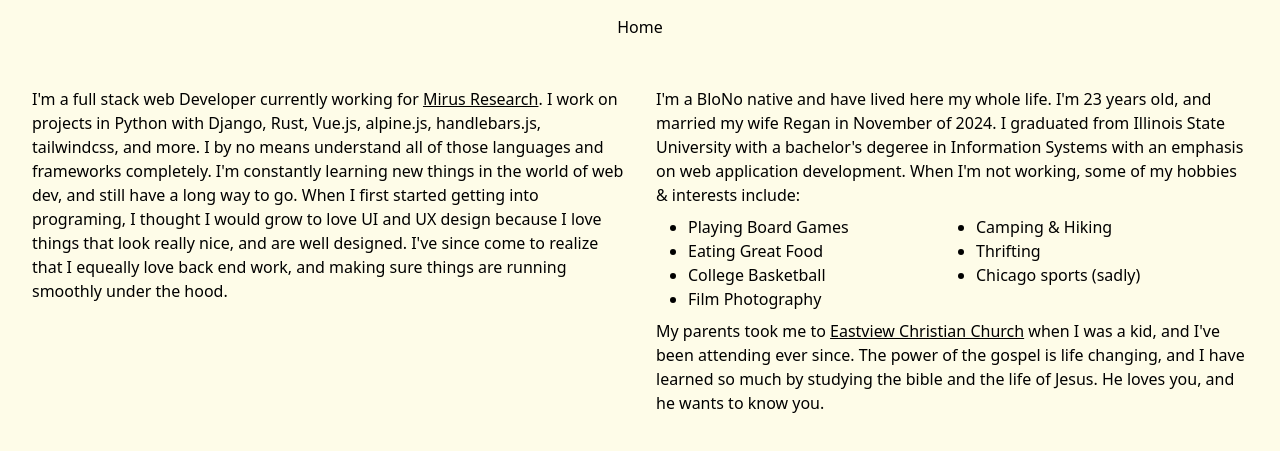
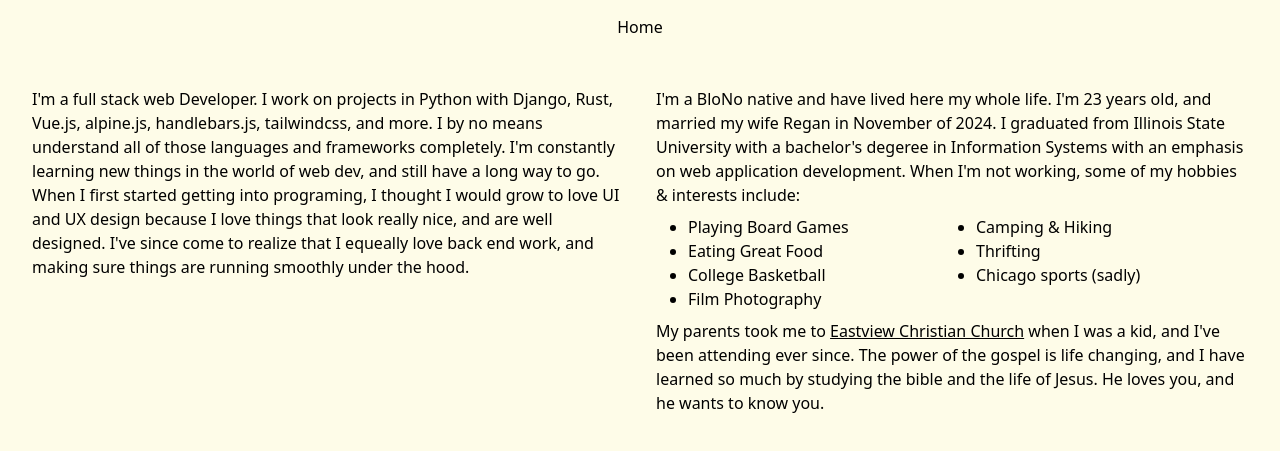
Before and after one commit to spatts3/website, a plain HTML site: page about.html in a window 1280 px wide. Shown: the part 239-690 px from the top of the page. Drawn offline with nearby package versions, Linux system fonts and the light colour scheme.

```diff
--- a/about.html
+++ b/about.html
@@ -22,18 +22,15 @@
       </nav>
       <div class="flex flex-col sm:flex-row px-8 gap-8 w-full">
         <div class="w-full sm:w-1/2">
-          I'm a full stack web Developer currently working for
-          <a class="underline" href="https://mirusresearch.com/"
-            >Mirus Research</a
-          >. I work on projects in Python with Django, Rust, Vue.js, alpine.js,
-          handlebars.js, tailwindcss, and more. I by no means understand all of
-          those languages and frameworks completely. I'm constantly learning new
-          things in the world of web dev, and still have a long way to go. When
-          I first started getting into programing, I thought I would grow to
-          love UI and UX design because I love things that look really nice, and
-          are well designed. I've since come to realize that I equeally love
-          back end work, and making sure things are running smoothly under the
-          hood.
+          I'm a full stack web Developer. I work on projects in Python with
+          Django, Rust, Vue.js, alpine.js, handlebars.js, tailwindcss, and more.
+          I by no means understand all of those languages and frameworks
+          completely. I'm constantly learning new things in the world of web
+          dev, and still have a long way to go. When I first started getting
+          into programing, I thought I would grow to love UI and UX design
+          because I love things that look really nice, and are well designed.
+          I've since come to realize that I equeally love back end work, and
+          making sure things are running smoothly under the hood.
         </div>
         <div class="w-full sm:w-1/2">
           I'm a BloNo native and have lived here my whole life. I'm 23 years
```
Also changed, not shown: index.html (+6 -4 lines), 1 other file.
